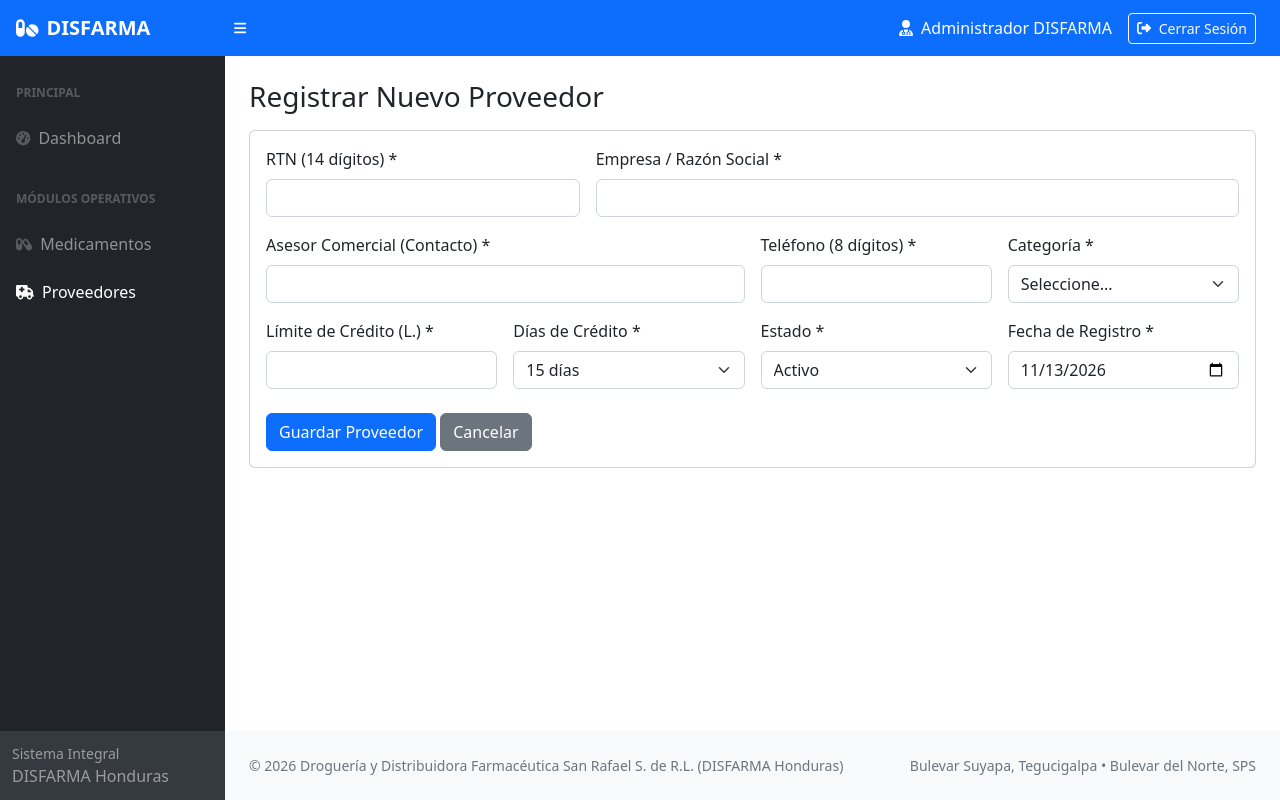
After one commit to mariosandrez06-maker/Examen2-MarioSandrez-20211021223, a Laravel app: page /proveedores/create in a window 1280 px wide. The commit adds this page. Run offline with Laravel 12, Linux system fonts and the light colour scheme; a user stored in the database is signed in; data comes from the database, SQL or seed files in the repository; some libraries are stand-ins or nearby versions.

Commit message:
modulo CRUD de proveedores con validacion de datos

```diff
--- /dev/null
+++ b/Examen2-MarioSandrez/app/Http/Controllers/ProveedorController.php
@@ -0,0 +1,74 @@
+<?php
+
+namespace App\Http\Controllers;
+
+use App\Models\Proveedor;
+use Illuminate\Http\Request;
+use Illuminate\Validation\Rule;
+
+class ProveedorController extends Controller
+{
+    public function index()
+    {
+        $proveedores = Proveedor::orderByDesc('id')->paginate(10);
+        return view('proveedores.index', compact('proveedores'));
+    }
+
+    public function create()
+    {
+        return view('proveedores.create');
+    }
+
+    public function store(Request $request)
+    {
+        $datos = $request->validate([
+            'rtn' => ['required', 'digits:14', 'unique:proveedores,rtn'],
+            'empresa' => ['required', 'string', 'max:255'],
+            'contacto' => ['required', 'string', 'max:255'],
+            'telefono' => ['required', 'regex:/^[2389][0-9]{7}$/'],
+            'categoria' => ['required', 'in:Fármacos,Material Quirúrgico,Equipos'],
+            'limite_credito' => ['required', 'numeric', 'min:0'],
+            'dias_credito' => ['required', 'integer', 'in:15,30,45,60'],
+            'estado' => ['required', 'in:Activo,Inactivo'],
+            'fecha_registro' => ['required', 'date'],
+        ], [
+            'rtn.digits' => 'El RTN debe contener exactamente 14 dígitos numéricos.',
+            'telefono.regex' => 'El teléfono debe tener 8 dígitos e iniciar con 2, 3, 8 o 9.',
+        ]);
+
+        Proveedor::create($datos);
+
+        return redirect()->route('proveedores.index')->with('success', 'Proveedor registrado exitosamente.');
+    }
+
+    public function edit(Proveedor $proveedore)
+    {
+        $proveedor = $proveedore;
+        return view('proveedores.edit', compact('proveedor'));
+    }
+
+    public function update(Request $request, Proveedor $proveedore)
+    {
+        $datos = $request->validate([
+            'rtn' => ['required', 'digits:14', Rule::unique('proveedores', 'rtn')->ignore($proveedore->id)],
+            'empresa' => ['required', 'string', 'max:255'],
+            'contacto' => ['required', 'string', 'max:255'],
+            'telefono' => ['required', 'regex:/^[2389][0-9]{7}$/'],
+            'categoria' => ['required', 'in:Fármacos,Material Quirúrgico,Equipos'],
+            'limite_credito' => ['required', 'numeric', 'min:0'],
+            'dias_credito' => ['required', 'integer', 'in:15,30,45,60'],
+            'estado' => ['required', 'in:Activo,Inactivo'],
+            'fecha_registro' => ['required', 'date'],
+        ]);
+
+        $proveedore->update($datos);
+
+        return redirect()->route('proveedores.index')->with('success', 'Proveedor actualizado correctamente.');
+    }
+
+    public function destroy(Proveedor $proveedore)
+    {
+        $proveedore->delete();
+        return redirect()->route('proveedores.index')->with('success', 'Proveedor eliminado.');
+    }
+}
--- a/Examen2-MarioSandrez/resources/views/layouts/plantilla.blade.php
+++ b/Examen2-MarioSandrez/resources/views/layouts/plantilla.blade.php
@@ -51,6 +51,10 @@
                                 <div class="sb-nav-link-icon"><i class="fas fa-capsules"></i></div>
                                 Medicamentos
                             </a>
+                            <a class="nav-link {{ request()->routeIs('proveedores.*') ? 'active' : '' }}" href="{{ route('proveedores.index') }}">
+                                <div class="sb-nav-link-icon"><i class="fas fa-truck-medical"></i></div>
+                                Proveedores
+                            </a>
                         </div>
                     </div>
                     <div class="sb-sidenav-footer">
@@ -60,7 +64,6 @@
                 </nav>
             </div>
 
-            <!-- Contenedor Principal de Inyección -->
             <div id="layoutSidenav_content">
                 <main>
                     <div class="container-fluid px-4 pt-4">
@@ -68,7 +71,6 @@
                     </div>
                 </main>
 
-                <!-- Pie de Página Institucional -->
                 <footer class="py-4 bg-light mt-auto">
                     <div class="container-fluid px-4">
                         <div class="d-flex align-items-center justify-content-between small">
--- /dev/null
+++ b/Examen2-MarioSandrez/resources/views/proveedores/create.blade.php
@@ -0,0 +1,77 @@
+@extends('layouts.plantilla')
+@section('titulo', 'Nuevo Proveedor')
+
+@section('contenido')
+<h1 class="h3 mb-3">Registrar Nuevo Proveedor</h1>
+
+<div class="card">
+    <div class="card-body">
+        <form action="{{ route('proveedores.store') }}" method="POST">
+            @csrf
+            <div class="row g-3">
+                <div class="col-md-4">
+                    <label class="form-label">RTN (14 dígitos) *</label>
+                    <input type="text" maxlength="14" name="rtn" class="form-control @error('rtn') is-invalid @enderror" value="{{ old('rtn') }}" required>
+                    @error('rtn')<div class="invalid-feedback">{{ $message }}</div>@enderror
+                </div>
+                <div class="col-md-8">
+                    <label class="form-label">Empresa / Razón Social *</label>
+                    <input type="text" name="empresa" class="form-control @error('empresa') is-invalid @enderror" value="{{ old('empresa') }}" required>
+                    @error('empresa')<div class="invalid-feedback">{{ $message }}</div>@enderror
+                </div>
+                <div class="col-md-6">
+                    <label class="form-label">Asesor Comercial (Contacto) *</label>
+                    <input type="text" name="contacto" class="form-control @error('contacto') is-invalid @enderror" value="{{ old('contacto') }}" required>
+                    @error('contacto')<div class="invalid-feedback">{{ $message }}</div>@enderror
+                </div>
+                <div class="col-md-3">
+                    <label class="form-label">Teléfono (8 dígitos) *</label>
+                    <input type="text" maxlength="8" name="telefono" class="form-control @error('telefono') is-invalid @enderror" value="{{ old('telefono') }}" required>
+                    @error('telefono')<div class="invalid-feedback">{{ $message }}</div>@enderror
+                </div>
+                <div class="col-md-3">
+                    <label class="form-label">Categoría *</label>
+                    <select name="categoria" class="form-select @error('categoria') is-invalid @enderror" required>
+                        <option value="">Seleccione...</option>
+                        @foreach(['Fármacos', 'Material Quirúrgico', 'Equipos'] as $cat)
+                            <option value="{{ $cat }}" {{ old('categoria') == $cat ? 'selected' : '' }}>{{ $cat }}</option>
+                        @endforeach
+                    </select>
+                    @error('categoria')<div class="invalid-feedback">{{ $message }}</div>@enderror
+                </div>
+                <div class="col-md-3">
+                    <label class="form-label">Límite de Crédito (L.) *</label>
+                    <input type="number" step="0.01" name="limite_credito" class="form-control @error('limite_credito') is-invalid @enderror" value="{{ old('limite_credito') }}" required>
+                    @error('limite_credito')<div class="invalid-feedback">{{ $message }}</div>@enderror
+                </div>
+                <div class="col-md-3">
+                    <label class="form-label">Días de Crédito *</label>
+                    <select name="dias_credito" class="form-select @error('dias_credito') is-invalid @enderror" required>
+                        @foreach([15, 30, 45, 60] as $dias)
+                            <option value="{{ $dias }}" {{ old('dias_credito') == $dias ? 'selected' : '' }}>{{ $dias }} días</option>
+                        @endforeach
+                    </select>
+                    @error('dias_credito')<div class="invalid-feedback">{{ $message }}</div>@enderror
+                </div>
+                <div class="col-md-3">
+                    <label class="form-label">Estado *</label>
+                    <select name="estado" class="form-select @error('estado') is-invalid @enderror" required>
+                        <option value="Activo" {{ old('estado') == 'Activo' ? 'selected' : '' }}>Activo</option>
+                        <option value="Inactivo" {{ old('estado') == 'Inactivo' ? 'selected' : '' }}>Inactivo</option>
+                    </select>
+                    @error('estado')<div class="invalid-feedback">{{ $message }}</div>@enderror
+                </div>
+                <div class="col-md-3">
+                    <label class="form-label">Fecha de Registro *</label>
+                    <input type="date" name="fecha_registro" class="form-control @error('fecha_registro') is-invalid @enderror" value="{{ old('fecha_registro', date('Y-m-d')) }}" required>
+                    @error('fecha_registro')<div class="invalid-feedback">{{ $message }}</div>@enderror
+                </div>
+            </div>
+            <div class="mt-4">
+                <button type="submit" class="btn btn-primary">Guardar Proveedor</button>
+                <a href="{{ route('proveedores.index') }}" class="btn btn-secondary">Cancelar</a>
+            </div>
+        </form>
+    </div>
+</div>
+@endsection
--- a/Examen2-MarioSandrez/routes/web.php
+++ b/Examen2-MarioSandrez/routes/web.php
@@ -3,6 +3,7 @@
 use Illuminate\Support\Facades\Route;
 use App\Http\Controllers\AuthController;
 use App\Http\Controllers\MedicamentoController;
+use App\Http\Controllers\ProveedorController;
 
 Route::middleware('guest')->group(function () {
     Route::get('/', fn () => redirect()->route('login'));
@@ -14,4 +15,5 @@ Route::middleware('auth')->group(function () {
     Route::get('/dashboard', fn () => view('dashboard'))->name('dashboard');
     Route::post('/logout', [AuthController::class, 'logout'])->name('logout');
     Route::resource('medicamentos', MedicamentoController::class);
+    Route::resource('proveedores', ProveedorController::class);
 });
```
Also changed, not shown: Examen2-MarioSandrez/app/Models/Proveedor.php (added, +16 -0 lines), Examen2-MarioSandrez/resources/views/proveedores/edit.blade.php (added, +77 -0 lines), Examen2-MarioSandrez/resources/views/proveedores/index.blade.php (added, +73 -0 lines), Examen2-MarioSandrez/database/migrations/2026_11_12_212332_create_proveedors_table.php (added).
